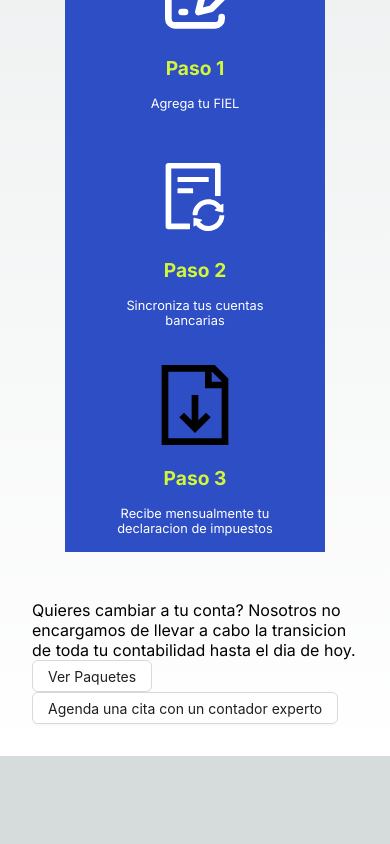
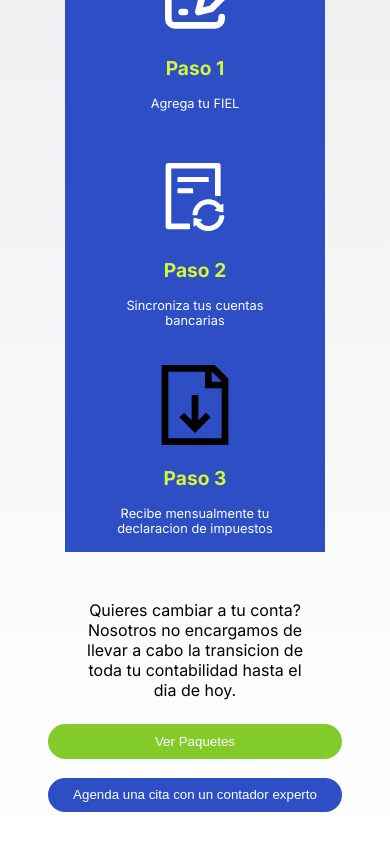
Before and after one commit to BrayanEspinozaa/docDigital, a Next.js app: page / in a window 390 px wide. Shown: the part 1309-2153 px from the top of the page. Before the commit the page ends 2065 px from the top, so only its background shows below. Built offline with nearby package versions, Linux system fonts and the light colour scheme.

Commit message:
footer styled

```diff
--- a/app/components/Footer.js
+++ b/app/components/Footer.js
@@ -1,15 +1,19 @@
 import { Button } from 'antd'
 import React from 'react'
+import styles from './Footer.module.css'
 
 export const Footer = () => {
     return (
-    <div>
+        <div className={styles.container}>
             <p>
                 Quieres cambiar a tu conta? Nosotros no encargamos de llevar a cabo la transicion de toda tu contabilidad hasta el dia de hoy.
             </p>
 
-        <Button>Ver Paquetes</Button>
-        <Button>Agenda una cita con un contador experto</Button>
+            <div className={styles['buttons-container']}>
+
+                <button className={styles['button-primary']}>Ver Paquetes</button>
+                <button className={styles['button-secundary']}>Agenda una cita con un contador experto</button>
+            </div>
 
         </div>
     )
--- /dev/null
+++ b/app/components/Footer.module.css
@@ -0,0 +1,65 @@
+.container {
+    display: flex;
+    flex-direction: column;
+    gap: 1.5rem;
+    justify-content: center;
+    align-items: center;
+}
+
+.container p{
+    width: 40%;
+    text-align: center;
+}
+
+.buttons-container{
+    width: 100%;
+    display: flex;
+    justify-content: center;
+    gap: 1.2rem;
+}
+
+.buttons-container button{
+    width: 40%;
+    border-radius: 2rem;
+    color: white;
+    border: 0;
+    padding: .6rem 0;
+    cursor: pointer;
+    transition: .2s ease-in-out;
+}
+.buttons-container button:hover{
+    transform: scale(1.01);
+    opacity: 0.8;
+}
+
+.button-primary {
+ background-color: #83cb2b;
+}
+
+.button-secundary {
+    background-color: #2D4EC4;
+
+}
+
+@media (max-width: 830px) {
+    .container p{
+        width: 70%;
+        text-align: center;
+    }
+}
+@media (max-width: 540px) {
+    .container p{
+        width: 70%;
+        text-align: center;
+    }
+
+    .buttons-container{
+        display: flex;
+        flex-direction: column;
+        justify-content: center;
+        align-items: center ;
+    }
+    .buttons-container button{
+        width: 90%;
+    }
+}
```
Lines whose indentation alone changed are shown as unchanged.
